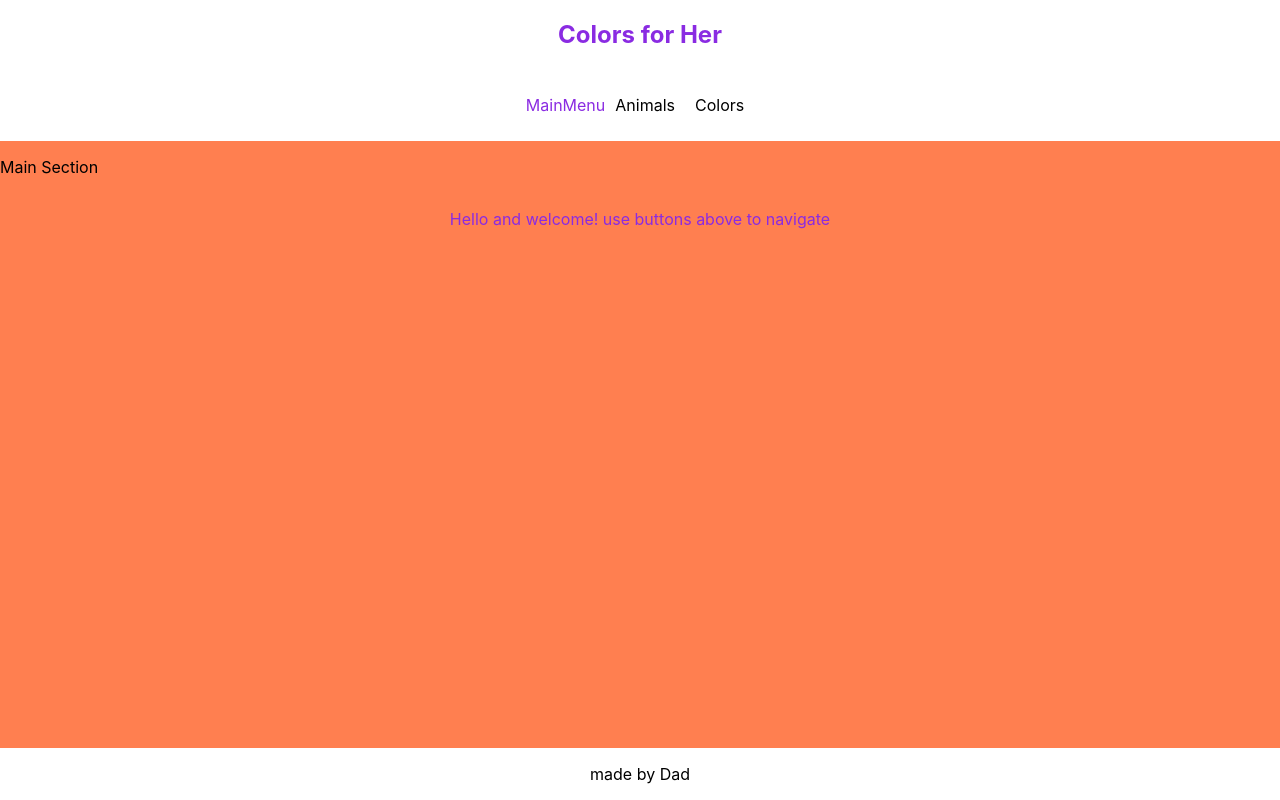
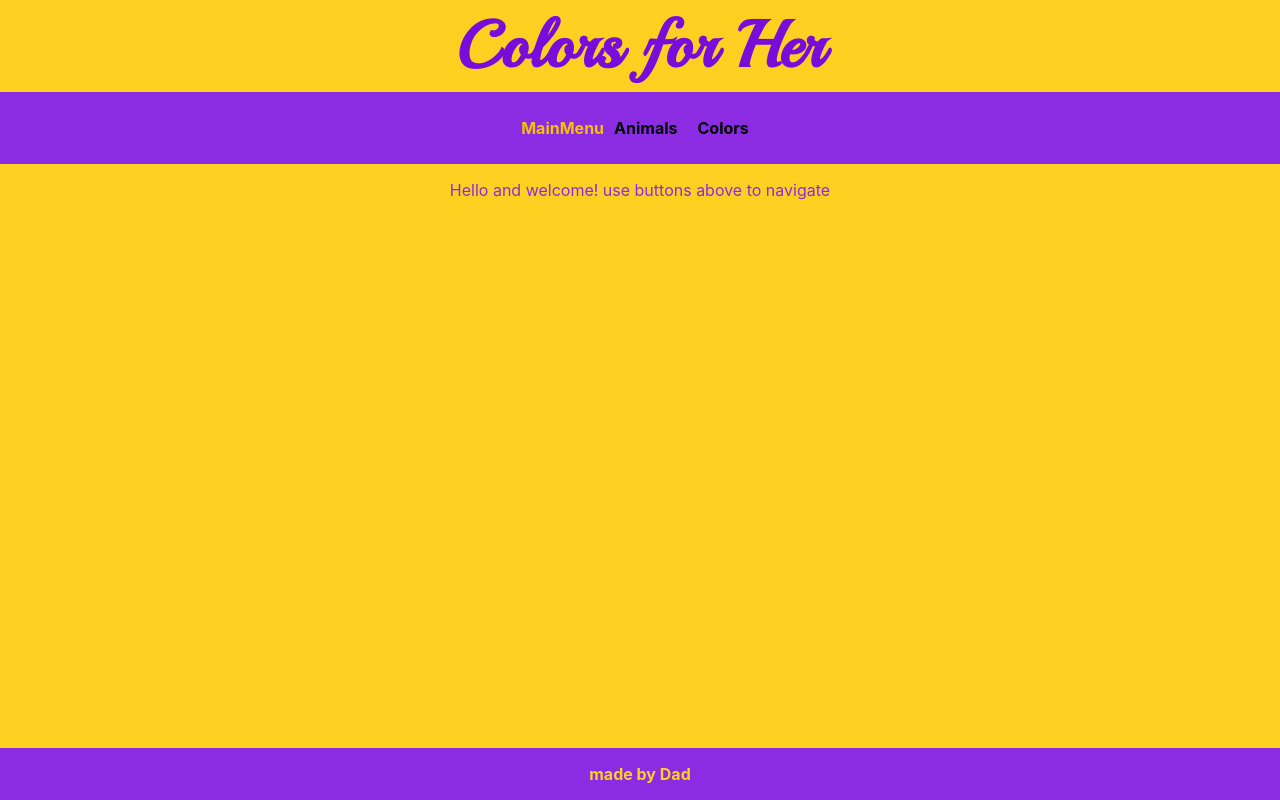
Before and after one commit to RainGray/colors-for-her, a React (Create React App) app: page / in a window 1280 px wide. Built offline with nearby package versions, Linux system fonts and the light colour scheme.

Commit message:
Colors and style for theme

```diff
--- a/public/index.html
+++ b/public/index.html
@@ -24,6 +24,10 @@
       work correctly both with client-side routing and a non-root public URL.
       Learn how to configure a non-root public URL by running `npm run build`.
     -->
+    <link
+      rel="stylesheet"
+      href="https://fonts.googleapis.com/css?family=Playball"
+    />
     <title>React App</title>
   </head>
   <body>
--- a/src/App.css
+++ b/src/App.css
@@ -1,9 +1,6 @@
 .App {
-  text-align: center;
-  display: flex;
-  flex-direction: column;
-  align-items: center;
-  align-content: center;
+  color: var(--color-primary-0);
+  background-color: var(--color-secondary-1-0);
 }
 
 .container {
@@ -17,7 +14,6 @@
   flex-direction: column;
   align-items: center;
   justify-content: center;
-  color: blueviolet;
 }
 
 .row {
@@ -25,7 +21,6 @@
   flex-direction: row;
   align-items: center;
   justify-content: center;
-  color: blueviolet;
 }
 
 .layout {
@@ -34,16 +29,22 @@
   height: 100vh;
 }
 
-.main-section {
-  background-color: coral;
-  flex: 1 0 auto;
+:root {
+  --color-primary-0: #8b2be2; /* Main Primary color */
+  --color-primary-1: #b77bee;
+  --color-primary-2: #9f50e7;
+  --color-primary-3: #780cdb;
+  --color-primary-4: #5906a5;
+
+  --color-secondary-1-0: #ffd021; /* Main Secondary color (1) */
+  --color-secondary-1-1: #ffe37b;
+  --color-secondary-1-2: #ffd94c;
+  --color-secondary-1-3: #ffc900;
+  --color-secondary-1-4: #f5c100;
+
+  --color-secondary-2-0: #c5fb20; /* Main Secondary color (2) */
+  --color-secondary-2-1: #dcfc79;
+  --color-secondary-2-2: #d0fb4b;
+  --color-secondary-2-3: #bcfa00;
+  --color-secondary-2-4: #b0e900;
 }
-
-.footer {
-  display: flex;
-  flex-direction: row;
-  justify-content: center;
-  align-items: center;
-  flex-shrink: 0;
-  margin-top: auto;
-}
--- a/src/App.tsx
+++ b/src/App.tsx
@@ -5,6 +5,7 @@ import { NotFound } from "./components/pages/notFound";
 
 function App() {
   return (
+    <div className="App">
       <BrowserRouter>
         <Routes>
           <Route path="/" element={<Layout />}>
@@ -14,6 +15,7 @@ function App() {
           </Route>
         </Routes>
       </BrowserRouter>
+    </div>
   );
 }
 
--- a/src/components/features/footer/index.tsx
+++ b/src/components/features/footer/index.tsx
@@ -1,6 +1,18 @@
 export const Footer = (): JSX.Element => {
   return (
-    <div className="footer">
+    <div
+      style={{
+        display: "flex",
+        flexDirection: "row",
+        justifyContent: "center",
+        alignItems: "center",
+        flexShrink: 0,
+        marginTop: "auto",
+        backgroundColor: "var(--color-primary-0)",
+        color: "var(--color-secondary-1-0)",
+        fontWeight: "bold",
+      }}
+    >
       <p> made by Dad</p>
     </div>
   );
--- a/src/components/features/header/index.tsx
+++ b/src/components/features/header/index.tsx
@@ -1,7 +1,18 @@
 export const Header = (): JSX.Element => {
   return (
-    <div className="row">
-      <h2> Colors for Her</h2>
+    <div
+      style={{
+        fontFamily: "Playball",
+        display: "flex",
+        flexDirection: "row",
+        justifyContent: "center",
+        flexShrink: 0,
+        color: "var(--color-primary-3)",
+      }}
+    >
+      <p style={{ fontSize: 65, fontWeight: "bold", margin: 5 }}>
+        Colors for Her
+      </p>
     </div>
   );
 };
--- a/src/components/features/index.ts
+++ b/src/components/features/index.ts
@@ -1,4 +1,3 @@
 export * from "./footer";
 export * from "./header";
-export * from "./main";
 export * from "./mainMenu";
--- a/src/components/features/main/index.tsx
+++ /dev/null
@@ -1,56 +0,0 @@
-import { Route, Routes } from "react-router-dom";
-import { mainViewDefinitions } from "../../pages/mainViewDefinitions";
-import { Layout } from "../../templates";
-import { HomePage } from "../../pages";
-import { ColorsPage } from "../../pages";
-import { Link } from "react-router-dom";
-
-const Colors = (): JSX.Element => (
-  <div className="column">
-    <h1> Colors </h1>
-    <Link to="/animals">Animals</Link>
-    <Link to="/cars">Cars</Link>
-  </div>
-);
-
-const Animals = (): JSX.Element => (
-  <div className="column">
-    <h1> Animals </h1>
-    <Link to="/colors">Colors</Link>
-    <Link to="/cars">Cars</Link>
-  </div>
-);
-const Cars = (): JSX.Element => (
-  <div className="column">
-    <h1> Cars </h1>
-    <Link to="/animals">Animals</Link>
-    <Link to="/colors">Colors</Link>
-  </div>
-);
-const Home = (): JSX.Element => (
-  <div className="column">
-    <h1> home page </h1>
-    <Link to="/animals">Animals</Link>
-    <Link to="/colors">Colors</Link>
-    <Link to="/cars">Cars</Link>
-  </div>
-);
-
-export const Main = (): JSX.Element => {
-  return (
-    <Routes>
-      <Route path="/" element={<Layout />}>
-        <Route path="colors" element={<Colors />} />
-        <Route path="animals" element={<Animals />} />
-        <Route path="cars" element={<Cars />} />
-
-        {/* <Route path="/overview" element={<HomePage />} /> */}
-
-        {/* {mainViewDefinitions.map((mvd, i) => (
-        <Route key={i} path={mvd.urlName} element={mvd.element} />
-      ))} */}
-      </Route>
-      <Route path="*" element={"<Page not found />"} />
-    </Routes>
-  );
-};
--- a/src/components/features/mainMenu/index.tsx
+++ b/src/components/features/mainMenu/index.tsx
@@ -3,7 +3,14 @@ import { MainMenuItem } from "./mainMenuItem";
 
 export const MainMenu = (): JSX.Element => {
   return (
-    <div className="row">
+    <div
+      className="row"
+      style={{
+        backgroundColor: "var(--color-primary-0)",
+        fontWeight: "bold",
+        color: "var(--color-secondary-1-4)",
+      }}
+    >
       <p> MainMenu</p>
       {mainViewDefinitions.map((mvd, i) => (
         <MainMenuItem
--- a/src/components/features/mainMenu/mainMenuItem/index.tsx
+++ b/src/components/features/mainMenu/mainMenuItem/index.tsx
@@ -11,8 +11,13 @@ export const MainMenuItem: React.FC<{
   const navigate = useNavigate();
 
   return (
-    <div style={{ padding: 10 }} onClick={(): void => navigate(urlName)}>
-      <p style={{ color: isActive ? "#ffaaaa" : "#000000" }}> {name} </p>
+    <div
+      style={{ padding: 10, cursor: "pointer" }}
+      onClick={(): void => navigate(urlName)}
+    >
+      <p style={{ color: isActive ? "var(--color-secondary-1-2)" : "#000000" }}>
+        {name}
+      </p>
     </div>
   );
 };
--- a/src/components/pages/mainSection.tsx
+++ b/src/components/pages/mainSection.tsx
@@ -1,7 +1,10 @@
 export const MainSection: React.FC<{ children: React.ReactNode }> = (props) => {
   return (
-    <div className="main-section">
-      <p> Main Section </p>
+    <div
+      style={{
+        flex: "1 0 auto",
+      }}
+    >
       {props.children}
     </div>
   );
--- a/src/index.tsx
+++ b/src/index.tsx
@@ -3,10 +3,6 @@ import ReactDOM from "react-dom/client";
 import "./index.css";
 import App from "./App";
 import reportWebVitals from "./reportWebVitals";
-
-import { ColorsPage } from "./components";
-import { BrowserRouter, Route, Routes } from "react-router-dom";
-import { Main } from "./components/features/main";
 
 const root = ReactDOM.createRoot(
   document.getElementById("root") as HTMLElement
```
Lines whose indentation alone changed are shown as unchanged.
